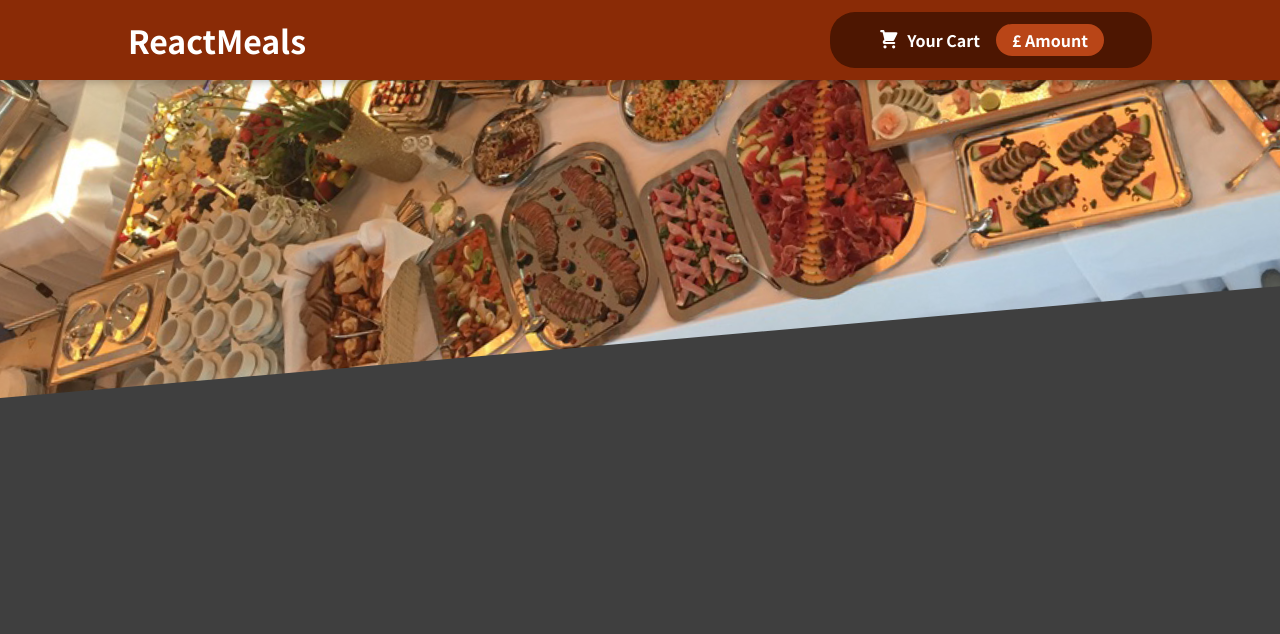
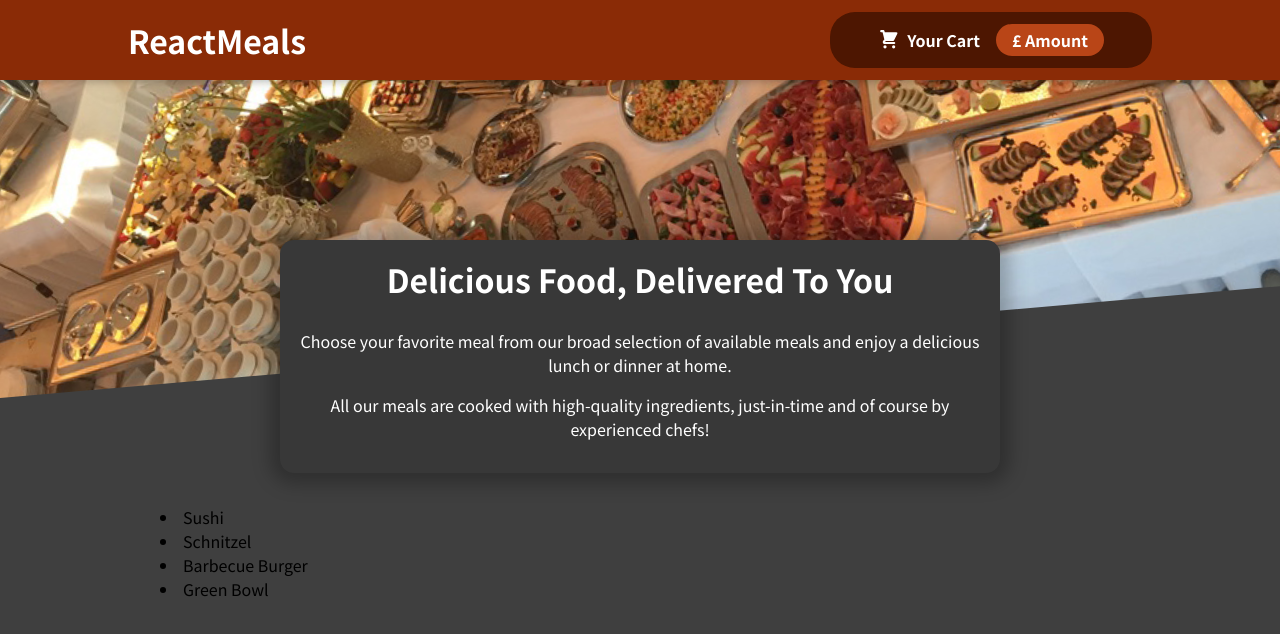
Before and after one commit to OzgurFiratSayin/react-food-app, a React (Create React App) app: page / in a window 1280 px wide. Shown: the top 634 px of the page. Built offline with nearby package versions, Linux system fonts and the light colour scheme.

Commit message:
Create Meals and its sub components

```diff
--- a/src/App.js
+++ b/src/App.js
@@ -1,11 +1,13 @@
 import React from 'react';
 
 import Header from './components/Layout/Header';
+import Meals from './components/Meals/Meals';
 
 function App() {
   return (
     <React.Fragment>
       <Header />
+      <Meals />
     </React.Fragment>
   );
 }
--- /dev/null
+++ b/src/components/Meals/Meals.js
@@ -0,0 +1,15 @@
+import React from 'react';
+
+import MealsSummary from './MealsSummary';
+import MealsAvailable from './MealsAvailable';
+
+const Meals = (props) => {
+  return (
+    <React.Fragment>
+      <MealsSummary />
+      <MealsAvailable />
+    </React.Fragment>
+  );
+};
+
+export default Meals;
--- /dev/null
+++ b/src/components/Meals/MealsAvailable.js
@@ -0,0 +1,41 @@
+import React from 'react';
+
+import classes from './MealsAvailable.module.css';
+
+const DUMMY_MEALS = [
+  {
+    id: 'm1',
+    name: 'Sushi',
+    description: 'Finest fish and veggies',
+    price: 22.99,
+  },
+  {
+    id: 'm2',
+    name: 'Schnitzel',
+    description: 'A german specialty!',
+    price: 16.5,
+  },
+  {
+    id: 'm3',
+    name: 'Barbecue Burger',
+    description: 'American, raw, meaty',
+    price: 12.99,
+  },
+  {
+    id: 'm4',
+    name: 'Green Bowl',
+    description: 'Healthy...and green...',
+    price: 18.99,
+  },
+];
+
+const MealsAvailable = () => {
+  const mealsList = DUMMY_MEALS.map(meal => <li>{meal.name}</li>);
+  return (
+    <section className={classes.meals}>
+      {mealsList}
+    </section>
+  );
+};
+
+export default MealsAvailable;
--- /dev/null
+++ b/src/components/Meals/MealsAvailable.module.css
@@ -0,0 +1,24 @@
+.meals {
+  max-width: 60rem;
+  width: 90%;
+  margin: 2rem auto;
+  animation: meals-appear 1s ease-out forwards;
+}
+
+.meals ul {
+  list-style: none;
+  margin: 0;
+  padding: 0;
+}
+
+@keyframes meals-appear {
+  from {
+    opacity: 0;
+    transform: translateY(3rem);
+  }
+
+  to {
+    opacity: 1;
+    transform: translateY(0);
+  }
+}
--- /dev/null
+++ b/src/components/Meals/MealsSummary.js
@@ -0,0 +1,19 @@
+import classes from './MealsSummary.module.css';
+
+const MealsSummary = () => {
+  return (
+    <section className={classes.summary}>
+      <h2>Delicious Food, Delivered To You</h2>
+      <p>
+        Choose your favorite meal from our broad selection of available meals
+        and enjoy a delicious lunch or dinner at home.
+      </p>
+      <p>
+        All our meals are cooked with high-quality ingredients, just-in-time and
+        of course by experienced chefs!
+      </p>
+    </section>
+  );
+};
+
+export default MealsSummary;
--- /dev/null
+++ b/src/components/Meals/MealsSummary.module.css
@@ -0,0 +1,18 @@
+.summary {
+  text-align: center;
+  max-width: 45rem;
+  width: 90%;
+  margin: auto;
+  margin-top: -10rem;
+  position: relative;
+  background-color: #383838;
+  color: white;
+  border-radius: 14px;
+  padding: 1rem;
+  box-shadow: 0 1px 18px 10px rgba(0, 0, 0, 0.25);
+}
+
+.summary h2 {
+  font-size: 2rem;
+  margin-top: 0;
+}
```
Also changed, not shown: 1 other file (tests, documents, lock files or other folders).
